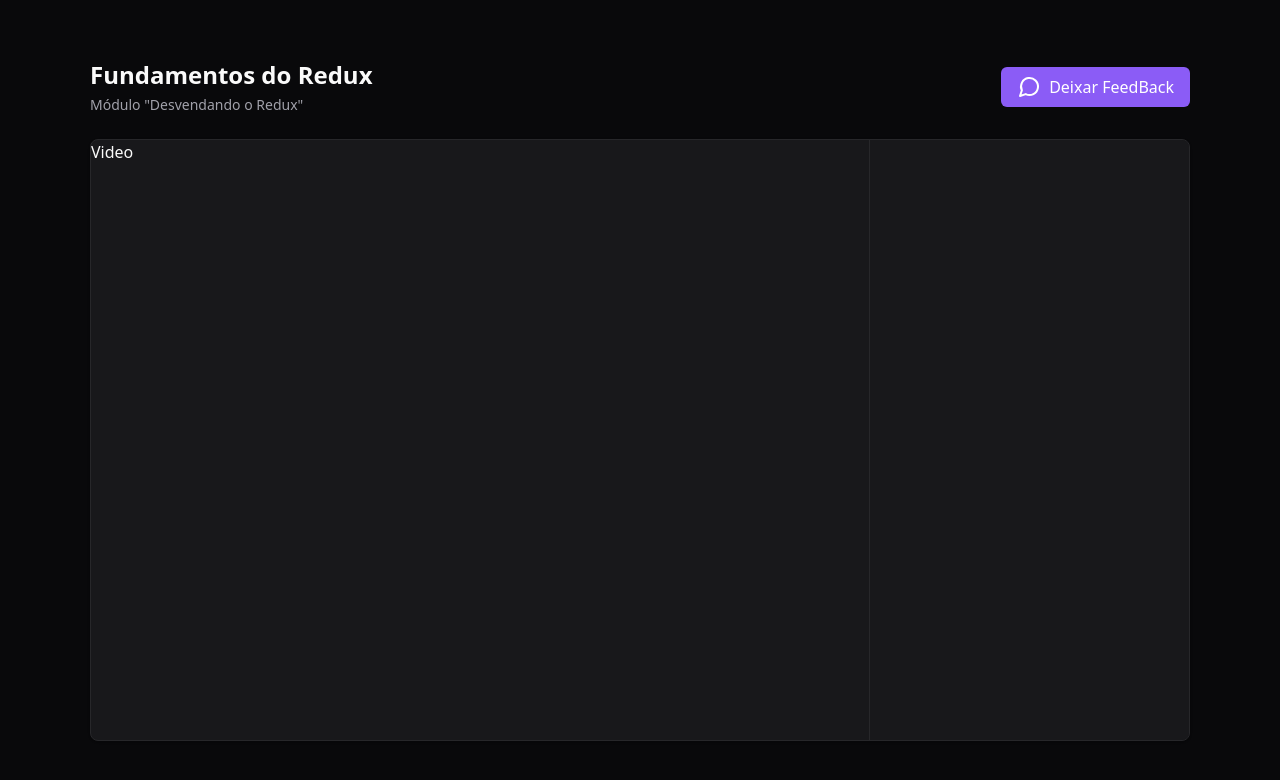
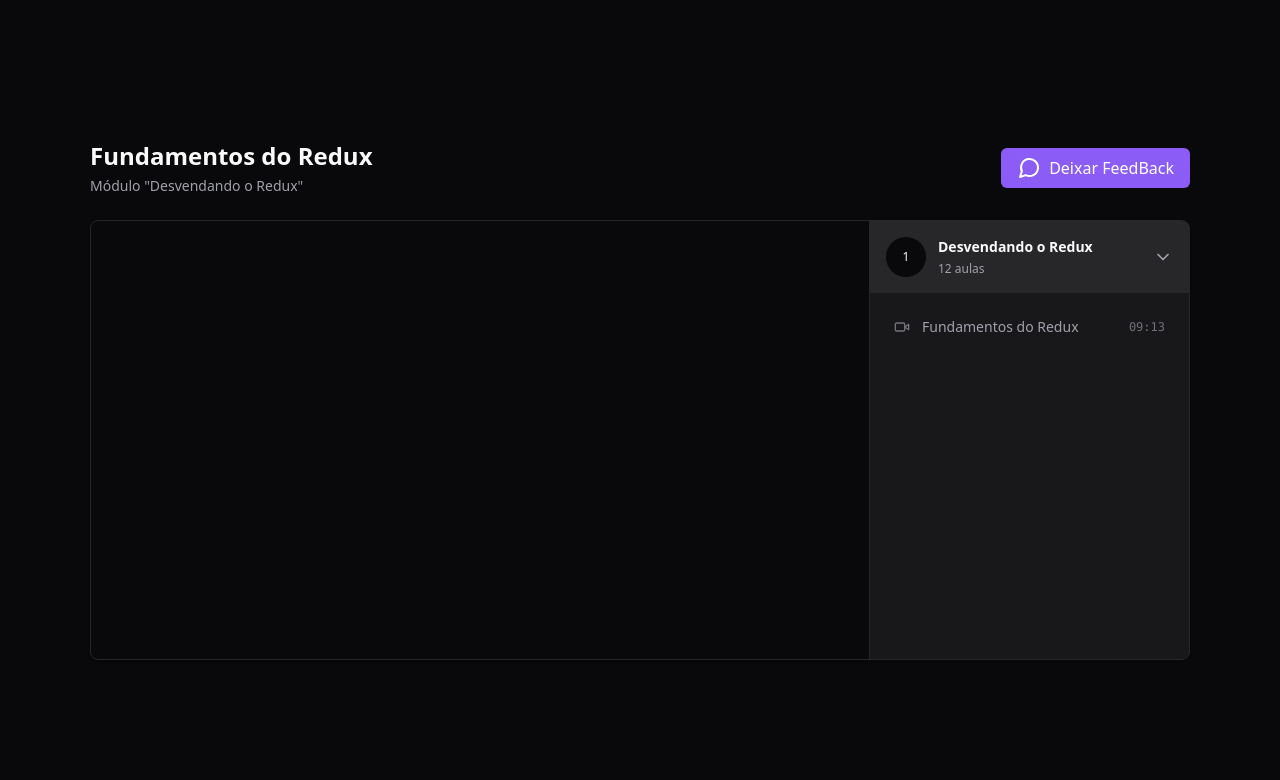
Before and after one commit to jarilton/react-redux-zustand, a React (Vite) app: page / in a window 1280 px wide. Shown: the top 780 px of the page. Built offline with nearby package versions, Linux system fonts and the light colour scheme.

Commit message:
feat: UI dos módulos e player

```diff
--- a/package.json
+++ b/package.json
@@ -14,6 +14,7 @@
     "lucide-react": "^0.276.0",
     "react": "^18.2.0",
     "react-dom": "^18.2.0",
+    "react-player": "^2.13.0",
     "react-redux": "^8.1.2"
   },
   "devDependencies": {
--- a/src/pages/Player/index.tsx
+++ b/src/pages/Player/index.tsx
@@ -1,4 +1,5 @@
-import { MessageCircle } from "lucide-react";
+import { ChevronDown, MessageCircle, Video } from "lucide-react";
+import ReactPlayer from "react-player";
 
 export const Player = () => {
   return (
@@ -20,8 +21,42 @@
         </div>
 
         <main className="relative flex overflow-hidden rounded-lg border border-zinc-800 bg-zinc-900 shadow">
-          <div className="flex-1">Video</div>
-          <aside className="w-80 border-l border-zinc-800 bg-zinc-900 h-[600px]"></aside>
+          <div className="flex-1">
+            <div className="w-ful bg-zinc-950 aspect-video">
+              <ReactPlayer
+                url="https://www.youtube.com/watch?v=1QI-UE3-0PU"
+                width="100%"
+                height="100%"
+                controls
+                playing
+              />
+            </div>
+          </div>
+          <aside className="w-80 border-l border-zinc-800 bg-zinc-900">
+            <div>
+              <button className="flex w-full items-center gap-3 bg-zinc-800 p-4">
+                <div className="flex h-10 w-10 rounded-full items-center justify-center bg-zinc-950 text-xs">
+                  1
+                </div>
+                <div className="flex flex-col gap-1 text-left">
+                  <strong className="text-sm">Desvendando o Redux</strong>
+                  <span className="text-xs text-zinc-400">12 aulas</span>
+                </div>
+
+                <ChevronDown className="w-5 h-5 ml-auto text-zinc-400" />
+              </button>
+
+              <nav className="relative flex flex-col gap-4 p-6">
+                <button className="flex items-center gap-3 text-sm text-zinc-400">
+                  <Video className="w-4 h-4 text-zinc-500" />
+                  <span>Fundamentos do Redux</span>
+                  <span className="ml-auto font-mono text-xs text-zinc-500">
+                    09:13
+                  </span>
+                </button>
+              </nav>
+            </div>
+          </aside>
         </main>
       </div>
     </div>
```
Also changed, not shown: 1 other file (tests, documents, lock files or other folders).
